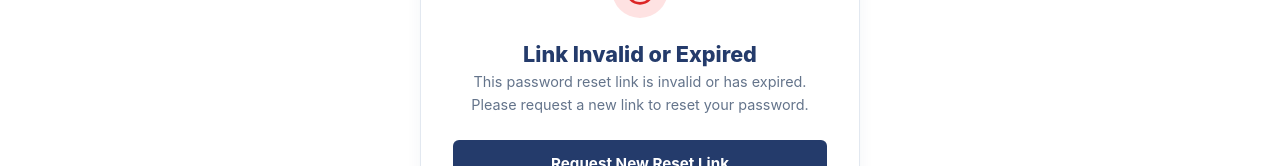
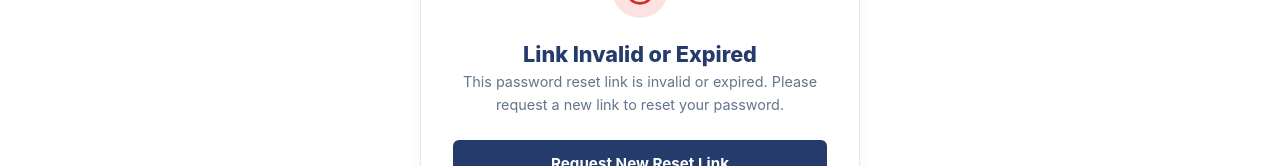
Before and after one commit to swathi863/toy-ecommerce, a React (Vite) app in the folder frontend/: page /reset-password in a window 1280 px wide. Shown: the part 369-535 px from the top of the page. Built offline with nearby package versions, Linux system fonts and the light colour scheme; no server answers.

Commit message:
Update ResetPasswordPage text string to match user prompt

```diff
--- a/frontend/src/pages/ResetPasswordPage.jsx
+++ b/frontend/src/pages/ResetPasswordPage.jsx
@@ -109,8 +109,9 @@ export default function ResetPasswordPage({ onShowToast }) {
             Link Invalid or Expired
           </h1>
           <p className="auth-subtext" style={{ marginBottom: '1.5rem', lineHeight: 1.6 }}>
-            This password reset link is invalid or has expired. Please request a new link to reset your password.
+            This password reset link is invalid or expired. Please request a new link to reset your password.
           </p>
+
           <div style={{ display: 'flex', flexDirection: 'column', gap: '0.75rem', alignItems: 'center' }}>
             <Link to="/forgot-password" className="btn-submit-primary" style={{ display: 'inline-flex', width: '100%', textDecoration: 'none', justifyContent: 'center' }}>
               Request New Reset Link
```
